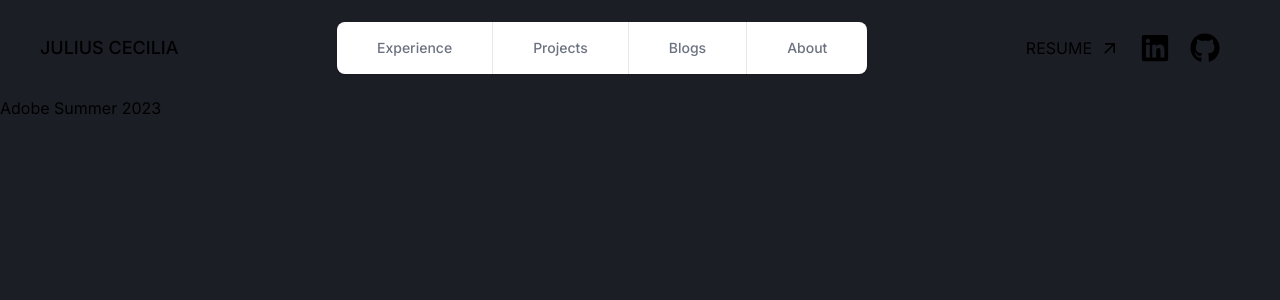
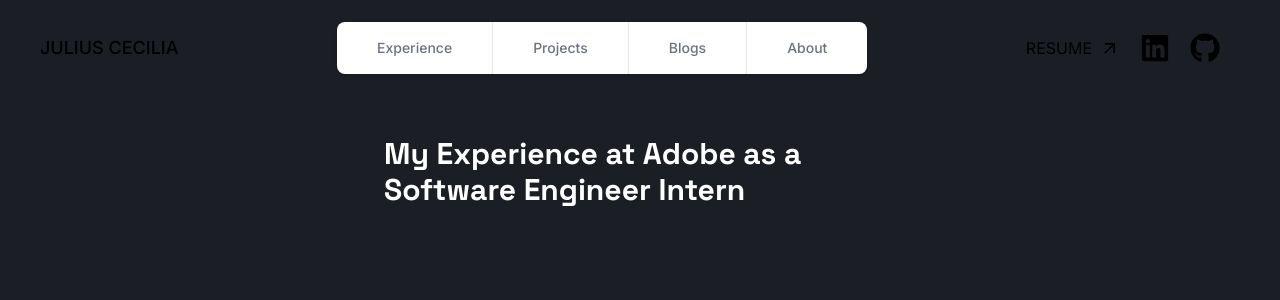
Before and after one commit to juliuscecilia33/portfoliov2, a Next.js app: page /blogs/adobetwo in a window 1280 px wide. Shown: the top 300 px of the page. Built offline with nearby package versions, Linux system fonts and the light colour scheme.

Commit message:
updated blog styling and fonts

```diff
--- a/src/app/blogs/adobetwo/page.tsx
+++ b/src/app/blogs/adobetwo/page.tsx
@@ -4,8 +4,10 @@
   return (
     <main className="flex flex-col">
       <Navbar />
-      <div className={``}>
-        <h1>Adobe Summer 2023</h1>
+      <div className="mt-10 w-full px-[30%]">
+        <h1 className="text-left blogTitle">
+          My Experience at Adobe as a Software Engineer Intern
+        </h1>
       </div>
     </main>
   );
--- a/src/app/globals.css
+++ b/src/app/globals.css
@@ -26,3 +26,27 @@
     text-wrap: balance;
   }
 }
+
+.blogTitle {
+  @apply text-3xl font-bold text-white;
+}
+
+.blogDescription {
+  @apply text-xl font-bold text-gray-400 font-inter;
+}
+
+.blogPictureDescription {
+  @apply text-xl font-normal text-gray-400 font-inter;
+}
+
+.blogHeading {
+  @apply text-xl font-bold text-pink-500 uppercase font-inter;
+}
+
+.blogParagraph {
+  @apply text-xl text-white font-inter;
+}
+
+.highlight {
+  @apply bg-yellow-300 text-black font-inter;
+}
--- a/src/app/layout.tsx
+++ b/src/app/layout.tsx
@@ -1,8 +1,13 @@
 import type { Metadata } from "next";
-import { Inter } from "next/font/google";
+import { Inter, Space_Grotesk } from "next/font/google";
+
 import "./globals.css";
 
 const inter = Inter({ subsets: ["latin"] });
+
+const spaceGrotesk = Space_Grotesk({
+  preload: false,
+});
 
 export const metadata: Metadata = {
   title: "JULIUS CECILIA",
@@ -16,7 +21,9 @@
 }>) {
   return (
     <html lang="en">
-      <body className={inter.className}>{children}</body>
+      <body className={`${inter.className} ${spaceGrotesk.className}`}>
+        {children}
+      </body>
     </html>
   );
 }
--- a/src/components/Navbar.tsx
+++ b/src/components/Navbar.tsx
@@ -10,7 +10,7 @@
   console.log("current path", path);
 
   return (
-    <div className="w-full h-24 flex items-center justify-between px-10">
+    <div className="w-full h-24 flex items-center justify-between px-10 font-inter">
       <h3 className="text-lg font-medium uppercase">Julius Cecilia</h3>
       <div className="sm:hidden">
         <label htmlFor="tabs" className="sr-only">
--- a/tailwind.config.ts
+++ b/tailwind.config.ts
@@ -13,36 +13,9 @@
         "gradient-conic":
           "conic-gradient(from 180deg at 50% 50%, var(--tw-gradient-stops))",
       },
-      typography: {
-        blogTitle: {
-          fontSize: "3rem",
-          fontWeight: "bold",
-          color: "#FFFFFF",
-        },
-        blogDescription: {
-          fontSize: "1.25rem",
-          fontWeight: "bold",
-          color: "#96979A",
-        },
-        blogPictureDescription: {
-          fontSize: "1.25rem",
-          fontWeight: "regular",
-          color: "#96979A",
-        },
-        blogHeading: {
-          fontSize: "1.25rem",
-          fontWeight: "bold",
-          color: "#E95278",
-          textTransform: "uppercase",
-        },
-        blogParagraph: {
-          fontSize: "1.25rem",
-          color: "#FFFFFF",
-        },
-        highlight: {
-          backgroundColor: "yellow",
-          color: "#000",
-        },
+      fontFamily: {
+        spaceGrotesk: ["Space Grotesk, sans-serif"],
+        inter: ["Inter"],
       },
     },
   },
```
